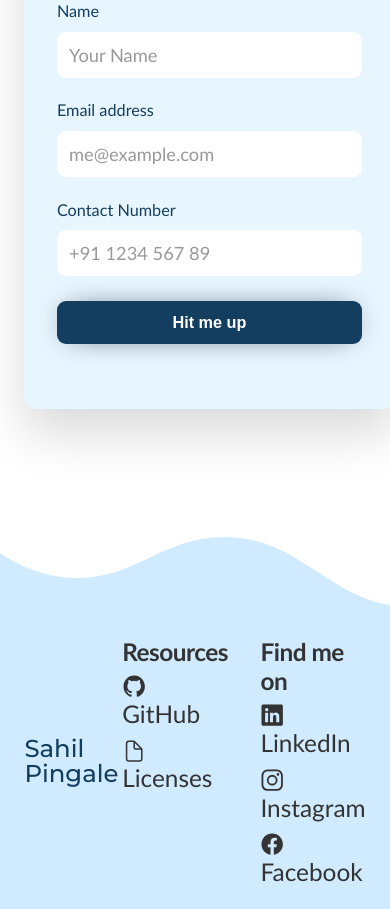
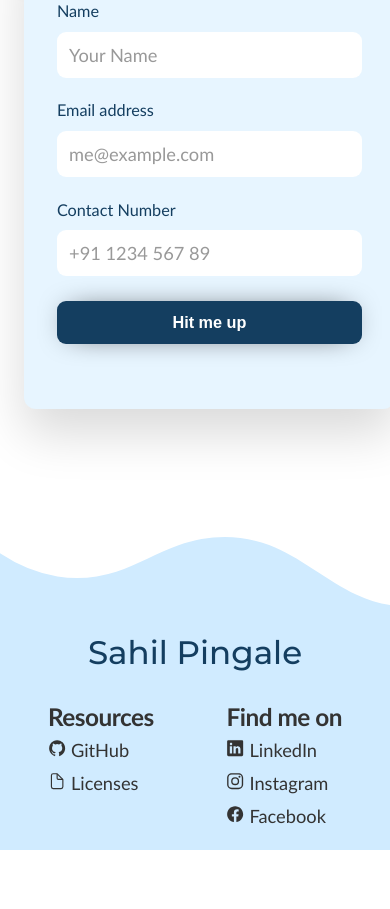
Before and after one commit to Sahilpingale/portfolio, a plain HTML site: page index.html in a window 390 px wide. Shown: the part 7387-8296 px from the top of the page. After the commit the page ends 8237 px from the top, so only its background shows below. Drawn offline with nearby package versions, Linux system fonts and the light colour scheme.

Commit message:
Footer fixed

```diff
--- a/css/indexQuery.css
+++ b/css/indexQuery.css
@@ -120,6 +120,14 @@
     padding: 0;
     transform: translateX(20px);
   }
+
+  /* Section Footer */
+  .footer-grid {
+    column-gap: 9.2rem;
+  }
+  .footer-temp-logo {
+    font-size: 4rem;
+  }
 }
 
 /********************/
@@ -150,7 +158,6 @@
   }
   .hero {
     top: 45%;
-    /* left: 53%; */
     padding: 0 2.4rem;
   }
   .hero-description {
@@ -211,7 +218,6 @@
     column-gap: 4.4rem;
     grid-template-columns: repeat(2, 1fr);
     column-gap: 5.4rem;
-    /* padding-inline: 3.2rem; */
   }
   .section-portfolio .flex {
     flex-direction: column;
@@ -221,6 +227,18 @@
   .portfolio-external-btn:visited {
     padding: 0;
     transform: translateX(0);
+  }
+
+  /* Section Footer */
+  .footer-grid {
+    column-gap: 7.2rem;
+  }
+  .footer-link:link,
+  .footer-link:visited {
+    font-size: 2rem;
+  }
+  .footer-temp-logo {
+    font-size: 3.2rem;
   }
 }
 
@@ -336,23 +354,10 @@
     padding-inline: 0;
     column-gap: 3.2rem;
   }
+
   /* Section Footer */
-  .section-footer .grid-col-4 {
-    grid-template-columns: 1.4fr 1fr;
-  }
-  .section-footer .grid {
-    justify-items: start;
-    row-gap: 4.4rem;
-    /* column-gap: 2.4rem; */
-  }
-  .copyrights {
-    padding-right: 4.4rem;
-  }
-  .logo-col {
-    grid-row: 2/3;
-  }
-  .contact-me {
-    grid-row: 2/3;
+  .footer-grid {
+    column-gap: 4.2rem;
   }
 }
 
@@ -378,11 +383,14 @@
     margin-bottom: 0;
   }
   /* Section Footer */
-  .copyrights {
-    padding-right: 6.4rem;
+  .section-footer .flex {
+    flex-direction: column;
+    /* flex-direction: column-reverse; */
+    gap: 3.2rem;
+    align-items: center;
   }
-  .footer-temp-logo {
-    font-size: 2.8rem;
+  .footer-grid {
+    column-gap: 10.2rem;
   }
 }
 /****************/
@@ -432,6 +440,14 @@
   .cta-form-box {
     padding-inline: 3.2rem;
   }
+  /* Section Footer */
+  .footer-grid {
+    column-gap: 8.2rem;
+  }
+  .footer-link:link,
+  .footer-link:visited {
+    font-size: 1.8rem;
+  }
 }
 
 /**************/
@@ -455,11 +471,8 @@
   }
 
   /* Section Footer */
-  .social-links {
-    gap: 2.2rem;
-  }
-  .footer-temp-logo {
-    font-size: 2.4rem;
+  .footer-grid {
+    column-gap: 6.2rem;
   }
 }
 
@@ -487,12 +500,6 @@
   .cta-text-box {
     padding: 4.4rem 2.4rem;
   }
-
-  /* Section Footer */
-  .copyrights {
-    padding-right: 2.4rem;
-    margin-top: 2rem;
-  }
 }
 
 /***************/
--- a/css/styles.css
+++ b/css/styles.css
@@ -531,7 +531,7 @@ footer {
 .footer-grid {
   display: grid;
   grid-template-columns: repeat(2, 1fr);
-  column-gap: 3.2rem;
+  column-gap: 12.2rem;
 }
 .section-footer .flex {
   justify-content: space-around;
```
